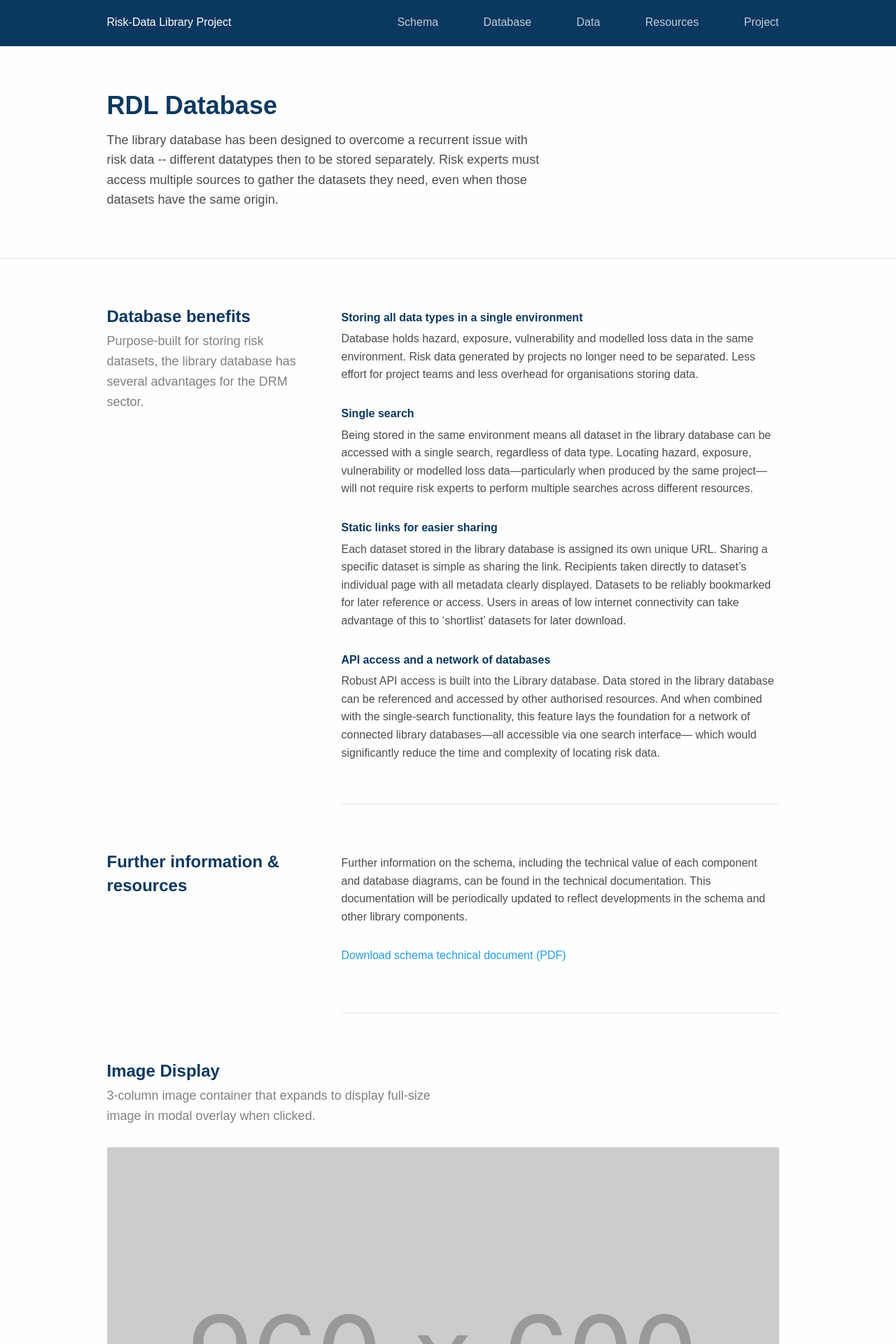
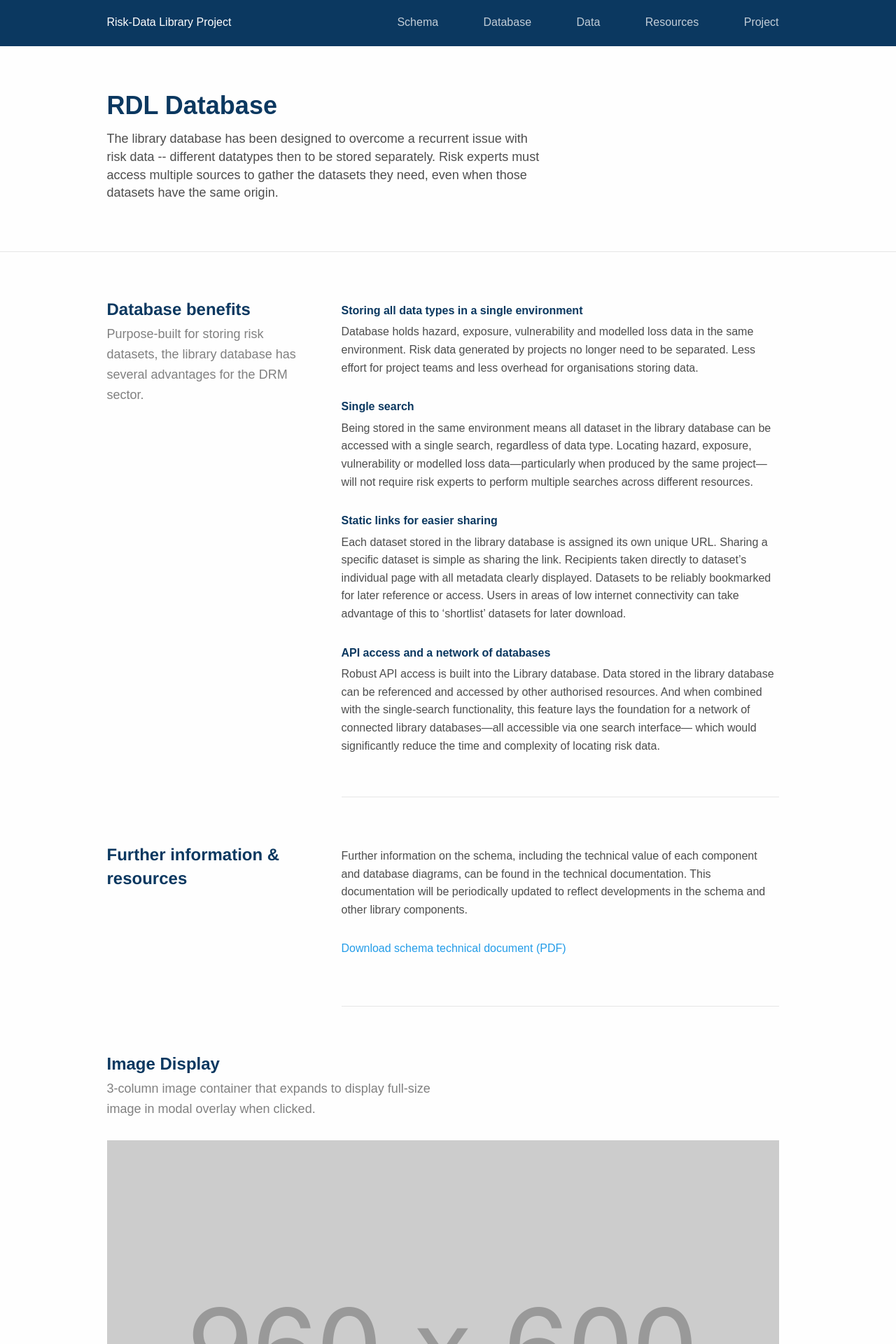
Before and after one commit to GFDRR/risk-data-library.github.io, a Jekyll site: the page built from database.html, in a window 1280 px wide. Shown: the top 1920 px of the page at 70% size. Built offline with Jekyll 4.4.1, drawn with Linux system fonts in a browser that asks for light colours; nearby versions of some CDN libraries.

Commit message:
fix: fix line height

```diff
--- a/_sass/_fonts.scss
+++ b/_sass/_fonts.scss
@@ -21,16 +21,20 @@ $title-font-size: rem-calc(36);
 $primary-opacity: 1;
 $secondary-opacity: 0.75;
 
+$baseline: 16px;
+
 
 // common fonts
 .reusable-font-semi-bold {
+  vertical-align: baseline;
   font-family: $primary-font;
   font-weight: $secondary-font-weight;
 }
 
 .reusable-font-regular {
   font-family: $primary-font;
-  line-height: 1.56;
+  line-height: $baseline * 1.6;
+  vertical-align: baseline;
   font-weight: $normal-font-weight;
 }
 
@@ -61,7 +65,8 @@ p.subtitle-description {
   font-size: $secondary-font-size;
   font-weight: $normal-font-weight;
   color: $grey-quinary-font-color;
-  line-height: 1.56;
+  line-height: $baseline * 1.6;
+  vertical-align: baseline;
   width: 625px;
 }
 
--- a/database.html
+++ b/database.html
@@ -79,7 +79,7 @@ description: The library database has been designed to overcome a recurrent issu
         </div>
         <div class="reusable-component-right no-padding-bottom component-individual-right">
           <div class="reusable-content no-margin-bottom">
-            <figcaption>
+            <figcaption class="reusable-font-regular">
               Caption spans two columns describing image and summarising any key points.
             </figcaption>
 
```
Also changed, not shown: README.md.
